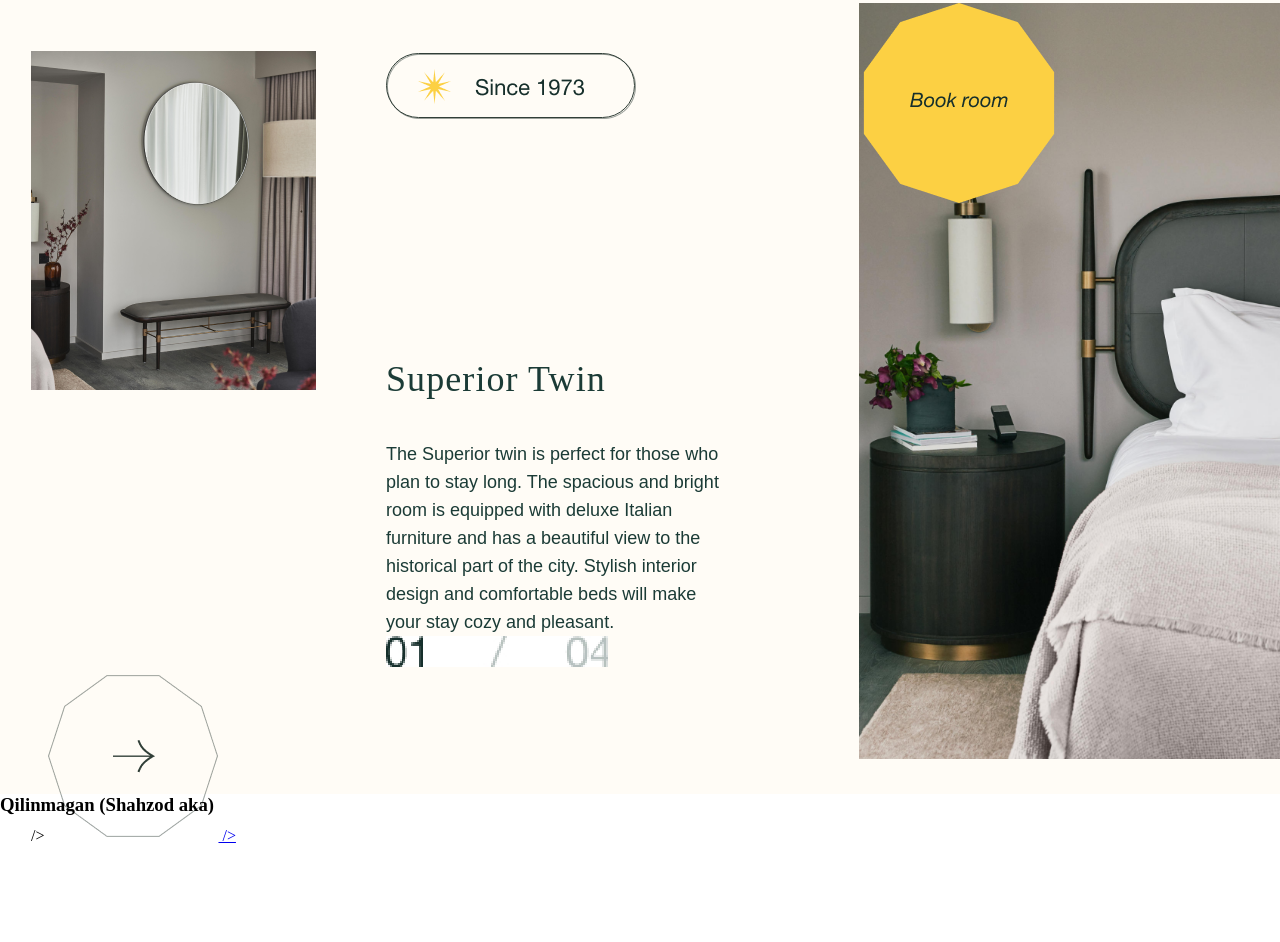
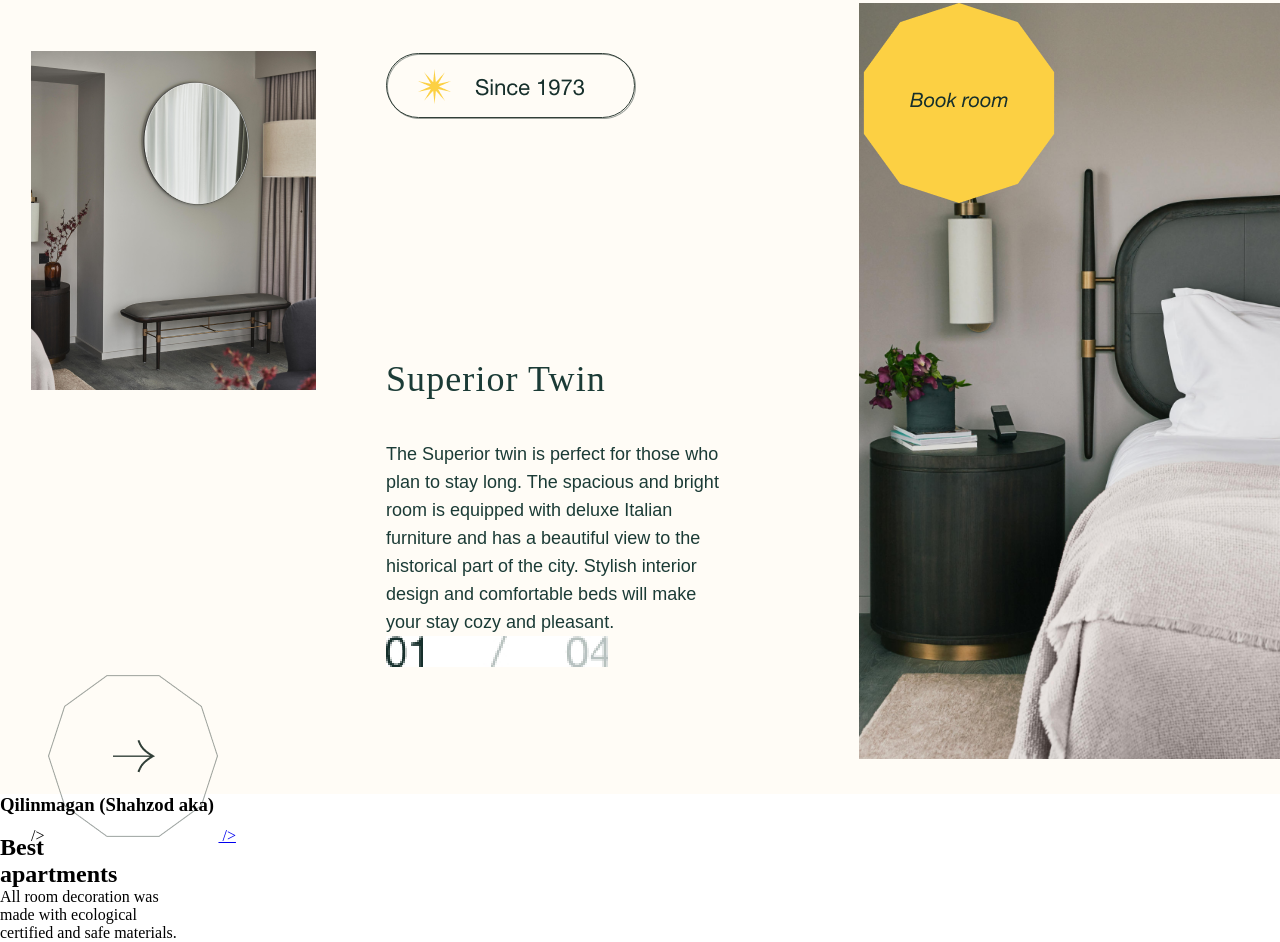
Before and after one commit to Shohnazar18072003/Exam_3, a plain HTML site: page index.html in a window 1280 px wide. Shown: the part 3449-4391 px from the top of the page. Before the commit the page ends 4294 px from the top, so only its background shows below. Drawn offline with Linux system fonts and the light colour scheme; a web font is replaced by a local one.

Commit message:
Update index.html by Ahror Asmetov

```diff
--- a/index.html
+++ b/index.html
@@ -182,7 +182,20 @@
       <section class="section3">
         <h3>Qilinmagan (Shahzod aka)</h3>
       </section>
-      <section class="section4"></section>
+      <section class="section4">
+        <div class="bg-img">
+          <img src="" alt="">
+          <h1 class="bg-h1">Best <br>
+            apartments</h1>
+            <style>
+              @import url('https://fonts.googleapis.com/css2?family=Cardo:wght@400;700&family=Inter:wght@700&family=Montserrat:ital,wght@0,200;1,400&family=Roboto:wght@300&display=swap');
+            </style>
+            <p class="bg-p">All room decoration was <br> made with ecological <br> certified and safe materials.</p>
+            <style>
+              @import url('https://fonts.googleapis.com/css2?family=Cardo:wght@700&family=Inter:wght@700&family=Montserrat:ital,wght@0,200;1,400&family=Roboto:wght@300&display=swap');
+              </style>
+
+        </section>
       <section class="section5"></section>
     </main>
 
```
